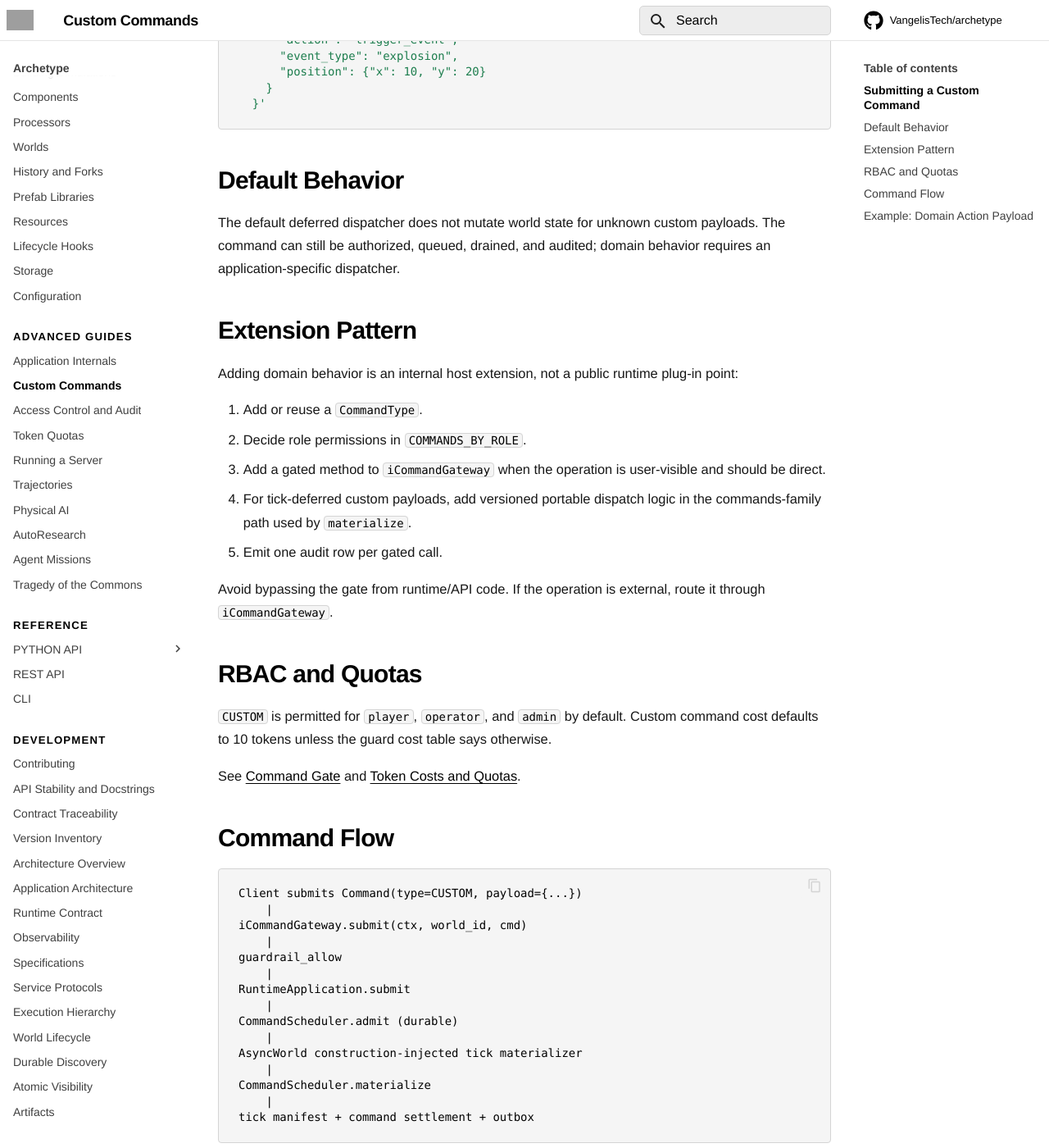
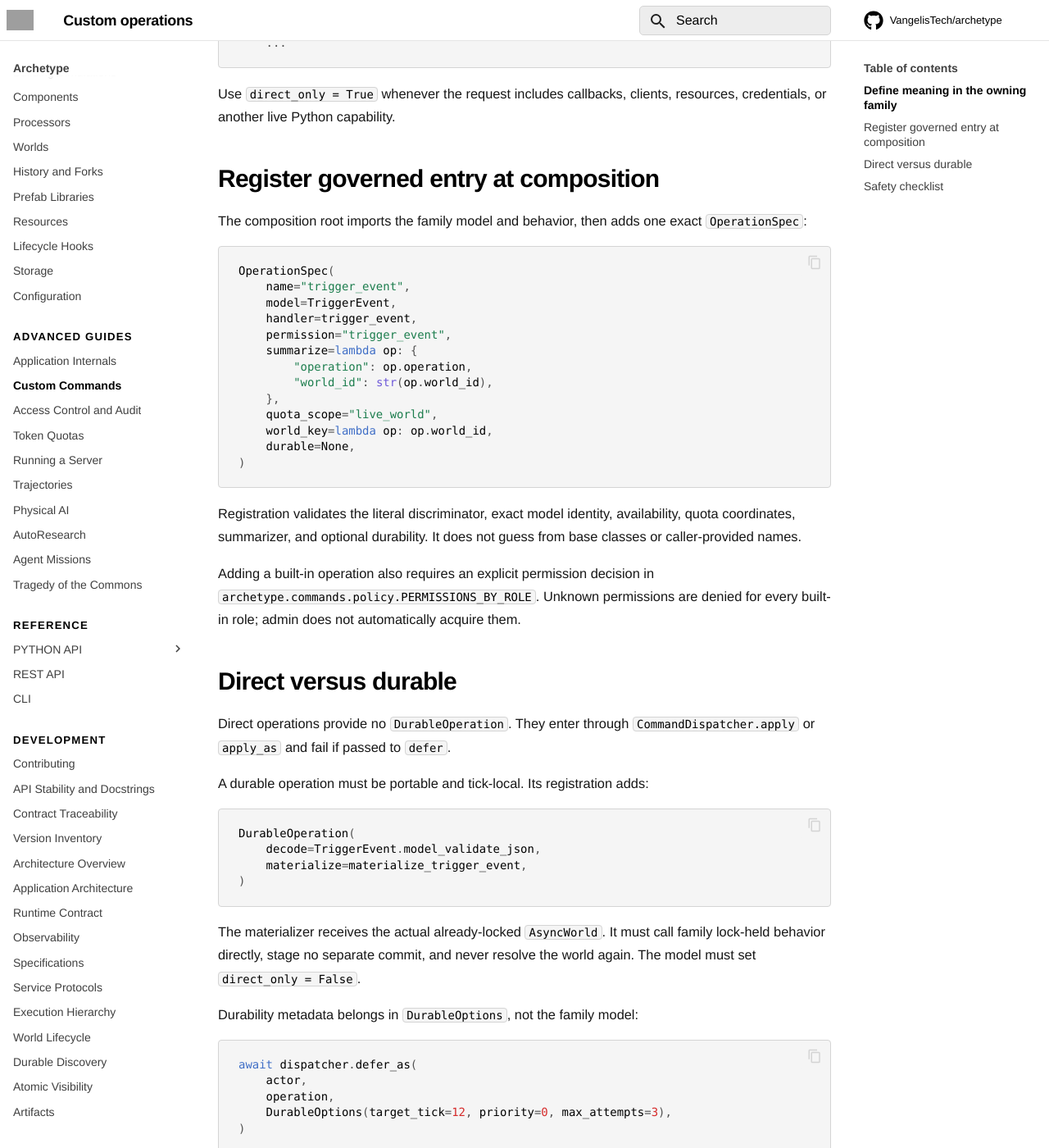
Before and after one commit to VangelisTech/archetype, an MkDocs documentation site: the page built from docs/guide/custom-commands.md, in a window 1280 px wide and 1400 px high, scrolled down 811 px. Shown: the whole window at 82% size. Built offline with MkDocs 1.6.1 and Material for MkDocs 9.7.7, drawn with Linux system fonts in a browser that asks for light colours; comment, search, counter and statistics services are not loaded; some of the changed text lies outside the part shown; grey boxes are pictures that could not be loaded.

Commit message:
docs(commands): remove legacy envelope guidance
Signed-off-by: Everett Kleven <ekleven@vangelis.tech>

````diff
--- a/docs/guide/custom-commands.md
+++ b/docs/guide/custom-commands.md
@@ -1,110 +1,119 @@
 ---
-title: Custom Commands
-description: How to route domain-specific commands through Archetype
+title: Custom operations
+description: How domain-specific behavior enters Archetype's exact operation registry
 ---
 
-`CommandType.CUSTOM` is a portable domain-envelope reservation. Custom
-commands still pass through the command gate, so role permissions, quotas,
-durable ordering, and audit projection match other deferred commands. The
-built-in dispatcher deliberately performs no domain mutation for them.
+Archetype does not treat an arbitrary JSON payload as executable behavior.
+The compatibility `CommandType.CUSTOM` envelope is rejected before durable
+admission. There is no built-in custom no-op that can be authorized, queued,
+and reported as applied without a domain effect.
 
-## Submitting a Custom Command
+Domain behavior enters through an exact, family-owned Pydantic operation and
+one reviewed commands registration.
+
+## Define meaning in the owning family
+
+The operation model and behavior belong to the family whose state they change.
+That family does not import `archetype.commands`.
 
 ```python
-from archetype.app.models import Command, CommandType
+from typing import ClassVar, Literal
 
-cmd = Command(
-    type=CommandType.CUSTOM,
-    payload={
-        "action": "trigger_event",
-        "event_type": "explosion",
-        "position": {"x": 10, "y": 20},
-    },
-)
+from pydantic import BaseModel, ConfigDict
+from uuid_utils import UUID
 
-await container.command_gateway.submit(ctx, world_id, cmd)
+
+class TriggerEvent(BaseModel):
+    model_config = ConfigDict(frozen=True, extra="forbid")
+    direct_only: ClassVar[bool] = True
+
+    operation: Literal["trigger_event"] = "trigger_event"
+    world_id: UUID
+    event_type: str
+
+
+async def trigger_event(operation: TriggerEvent) -> None:
+    ...
 ```
 
-Via REST:
+Use `direct_only = True` whenever the request includes callbacks, clients,
+resources, credentials, or another live Python capability.
 
-```bash
-curl -X POST localhost:8000/worlds/{world_id}/commands \
-  -H 'Content-Type: application/json' \
-  -d '{
-    "type": "custom",
-    "tick": 0,
-    "payload": {
-      "action": "trigger_event",
-      "event_type": "explosion",
-      "position": {"x": 10, "y": 20}
-    }
-  }'
+## Register governed entry at composition
+
+The composition root imports the family model and behavior, then adds one
+exact `OperationSpec`:
+
+```python
+OperationSpec(
+    name="trigger_event",
+    model=TriggerEvent,
+    handler=trigger_event,
+    permission="trigger_event",
+    summarize=lambda op: {
+        "operation": op.operation,
+        "world_id": str(op.world_id),
+    },
+    quota_scope="live_world",
+    world_key=lambda op: op.world_id,
+    durable=None,
+)
 ```
 
-## Default Behavior
+Registration validates the literal discriminator, exact model identity,
+availability, quota coordinates, summarizer, and optional durability. It does
+not guess from base classes or caller-provided names.
 
-The default deferred dispatcher does not mutate world state for unknown custom payloads. The command can still be authorized, queued, drained, and audited; domain behavior requires an application-specific dispatcher.
+Adding a built-in operation also requires an explicit permission decision in
+`archetype.commands.policy.PERMISSIONS_BY_ROLE`. Unknown permissions are denied
+for every built-in role; admin does not automatically acquire them.
 
-## Extension Pattern
+## Direct versus durable
 
-Adding domain behavior is an internal host extension, not a public runtime
-plug-in point:
+Direct operations provide no `DurableOperation`. They enter through
+`CommandDispatcher.apply` or `apply_as` and fail if passed to `defer`.
 
-1. Add or reuse a `CommandType`.
-2. Decide role permissions in `COMMANDS_BY_ROLE`.
-3. Add a gated method to `iCommandGateway` when the operation is user-visible and should be direct.
-4. For tick-deferred custom payloads, add versioned portable dispatch logic in
-   the commands-family path used by `materialize`.
-5. Emit one audit row per gated call.
+A durable operation must be portable and tick-local. Its registration adds:
 
-Avoid bypassing the gate from runtime/API code. If the operation is external, route it through `iCommandGateway`.
-
-## RBAC and Quotas
-
-`CUSTOM` is permitted for `player`, `operator`, and `admin` by default. Custom command cost defaults to 10 tokens unless the guard cost table says otherwise.
-
-See [Command Gate](command-gate.md) and [Token Costs and Quotas](token-quotas.md).
-
-## Command Flow
-
-```text
-Client submits Command(type=CUSTOM, payload={...})
-    |
-iCommandGateway.submit(ctx, world_id, cmd)
-    |
-guardrail_allow
-    |
-RuntimeApplication.submit
-    |
-CommandScheduler.admit (durable)
-    |
-AsyncWorld construction-injected tick materializer
-    |
-CommandScheduler.materialize
-    |
-tick manifest + command settlement + outbox
+```python
+DurableOperation(
+    decode=TriggerEvent.model_validate_json,
+    materialize=materialize_trigger_event,
+)
 ```
 
-## Example: Domain Action Payload
+The materializer receives the actual already-locked `AsyncWorld`. It must call
+family lock-held behavior directly, stage no separate commit, and never resolve
+the world again. The model must set `direct_only = False`.
+
+Durability metadata belongs in `DurableOptions`, not the family model:
 
 ```python
-spell_cmd = Command(
-    type=CommandType.CUSTOM,
-    payload={
-        "action": "cast_spell",
-        "caster_id": 42,
-        "spell": "fireball",
-        "target_ids": [7, 13],
-        "damage": 50,
-    },
-    tick=0,
-    priority=-10,
+await dispatcher.defer_as(
+    actor,
+    operation,
+    DurableOptions(target_tick=12, priority=0, max_attempts=3),
 )
-
-await container.command_gateway.submit(ctx, world_id, spell_cmd)
 ```
 
-Use `payload["action"]` as a sub-type discriminator when one `CUSTOM` command type supports many domain actions.
+The scheduler canonicalizes the exact model, persists its identity, leases it
+in ledger order, calls the registered materializer, and settles only with the
+tick manifest.
 
-User-facing history comes from `iCommandGateway.get_audit_history(...)`, not
-from command-ledger internals.
+## Safety checklist
+
+Before adding an operation:
+
+1. Name the owning family and normative behavior.
+2. Use a frozen, extra-forbidden exact model with a literal discriminator.
+3. Decide trusted and untrusted availability.
+4. Add an explicit role permission and quota scope.
+5. Keep access metadata bounded and free of payloads, credentials, diffs, and
+   arbitrary results.
+6. Mark it direct-only unless portability and retry behavior are proven.
+7. For durable behavior, add canonical round-trip, actual-world
+   materialization, retry, and manifest-settlement contracts.
+8. Register it once at composition and update the registry coverage oracle.
+
+See [Command gate](command-gate.md) and
+[Durable commands](durable-commands.md).
````
Also changed, not shown: docs/guide/data-flow.md (+2 -2 lines), docs/guide/services.md (+19 -15 lines), docs/guide/token-quotas.md (+91 -86 lines).
